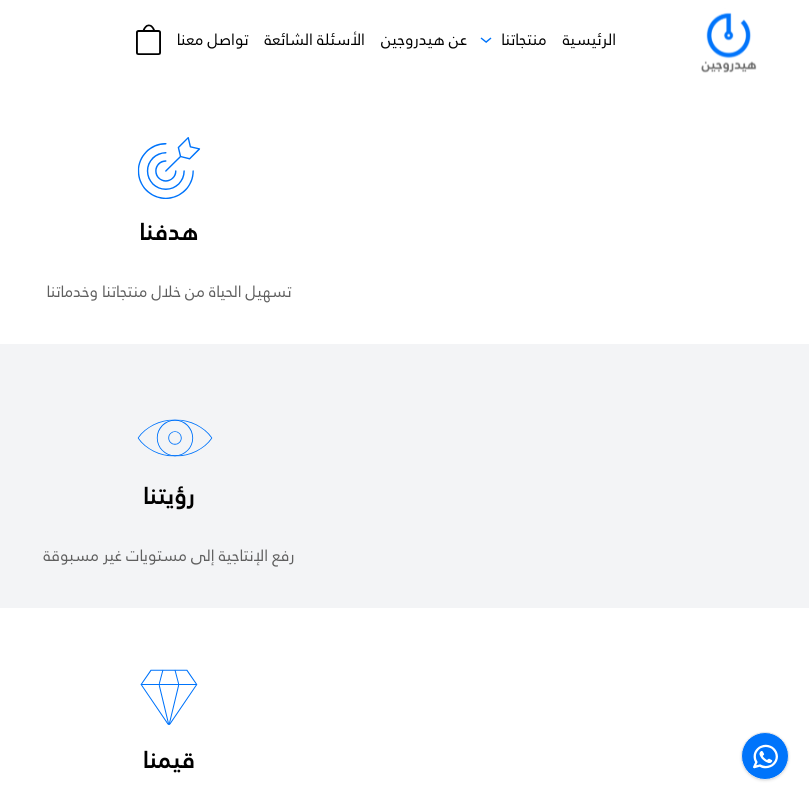
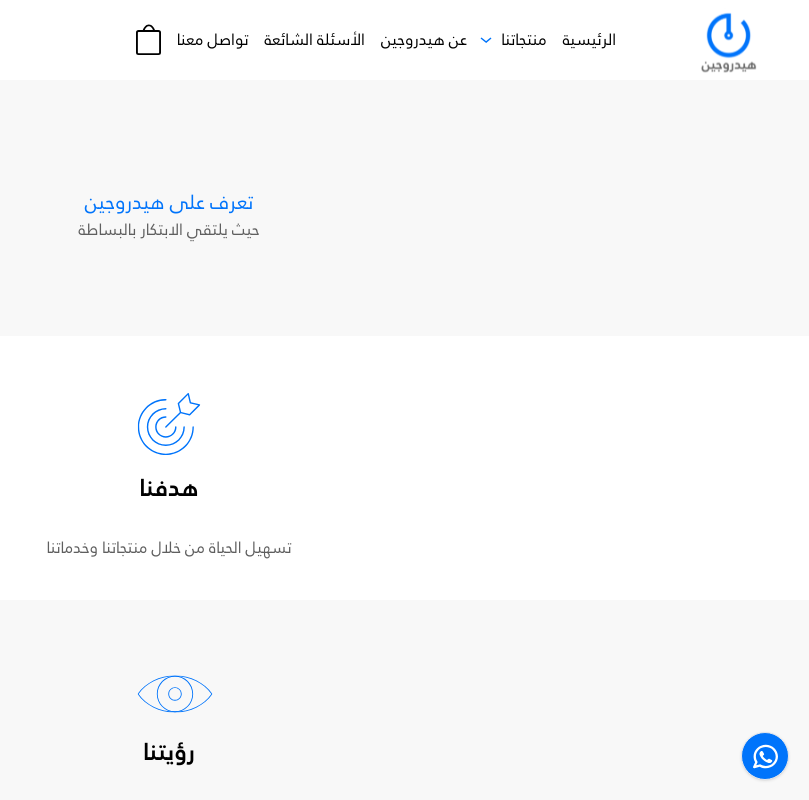
Before and after one commit to MuhannadHQ/hydrogen-website-V1, a Next.js app: page /aboutus in a window 1280 px wide. Shown: the top 800 px of the page, without its empty margins (471-1280 px from the left). Built offline with nearby package versions, Linux system fonts and the light colour scheme; what assets would draw is missing.

Commit message:
fix ticket auto fill

```diff
--- a/src/app/aboutus/page.jsx
+++ b/src/app/aboutus/page.jsx
@@ -23,11 +23,18 @@ const page = () =>
 {
   return (
     <>
+      <section>
+        <div className="flex-wrap h-64 text-base text-gray-800 bg-secondary px-5 pt-5  flex items-center justify-center">
+          <h2 className="">
+            <p className="text-primary  px-1"> تعرف على هيدروجين </p>
+            <p className="text-base py-1"> حيث يلتقي الابتكار بالبساطة</p>
+          </h2>
+        </div>
         {aboutUSData.map((item, index) => (
           <div
             key={index}
             className={`flex flex-col items-center py-10 ${
-            index % 2 === 0 ? "" : "bg-gray-100"
+              index % 2 === 0 ? "" : "bg-secondary"
             }`}
           >
             <div className="w-24 h-24">{item.icon}</div>
@@ -35,6 +42,7 @@ const page = () =>
             <p className="text-l">{item.description}</p>
           </div>
         ))}
+      </section>
     </>
   );
 }
--- a/src/components/Booking/PaymentOptions.jsx
+++ b/src/components/Booking/PaymentOptions.jsx
@@ -109,7 +109,7 @@ export const PaymentOptions = ({
                 </li>
               ))}
             </ul>
-            <Agreement setChecked={setChecked} checked={checked} />
+            {/* <Agreement setChecked={setChecked} checked={checked} /> */}
             {paymentMethod === "cod" ? (
               <>
                 <div className="px-5 flex justify-center items-center gap-4 mt-2">
@@ -137,7 +137,7 @@ export const PaymentOptions = ({
                 onClick={handleCreateOrder}
                 disabled={paymentMethod === ""}
                 className={`btn btn-primary-contained w-28 mt-2 ${
-                  (!paymentMethod || !checked) &&
+                  (!paymentMethod ) &&
                   "opacity-50 cursor-not-allowed"
                 }`}
               >
--- a/src/components/Booking/UserInfoForm.jsx
+++ b/src/components/Booking/UserInfoForm.jsx
@@ -49,6 +49,7 @@ const howDidYouKnow = {
   tiktok: "تيك توك",
   whatsapp: "واتساب",
   paperPublications: "منشورات ورقية",
+  youTube:"يوتيوب",
   other: "غير ذلك",
 };
 export const UserInfoForm = ({
```
Lines whose indentation alone changed are shown as unchanged.
